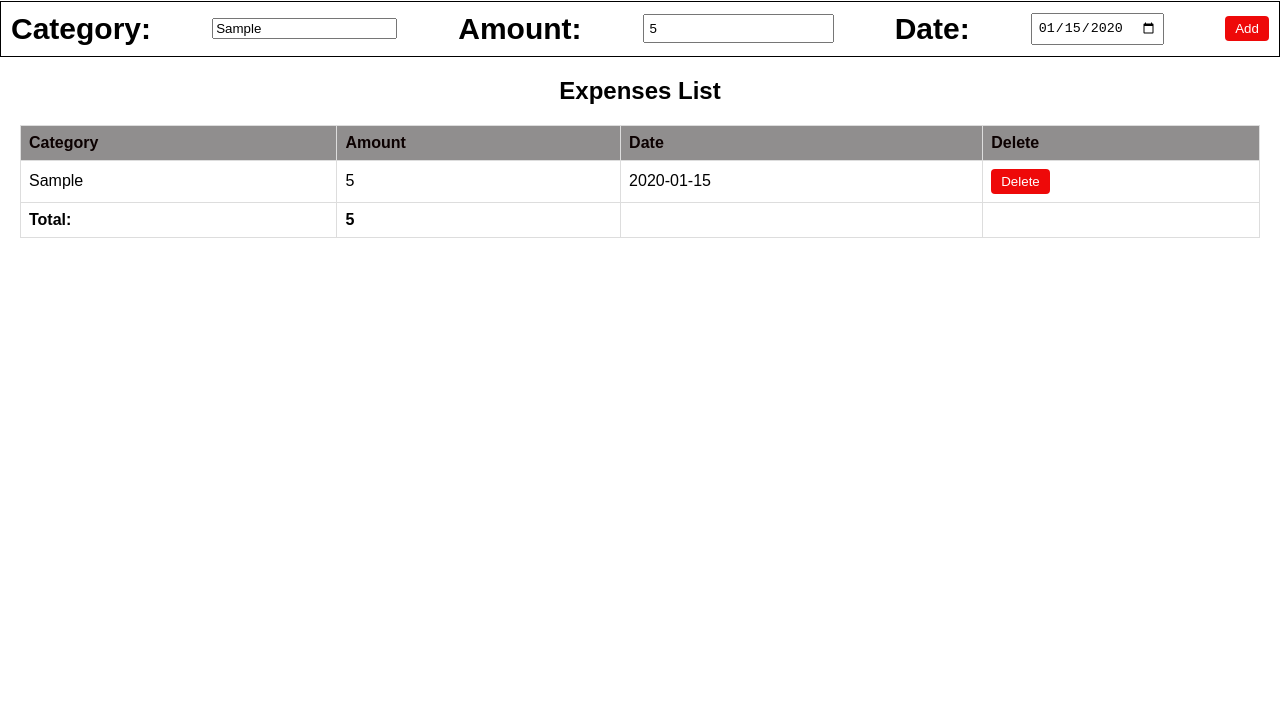
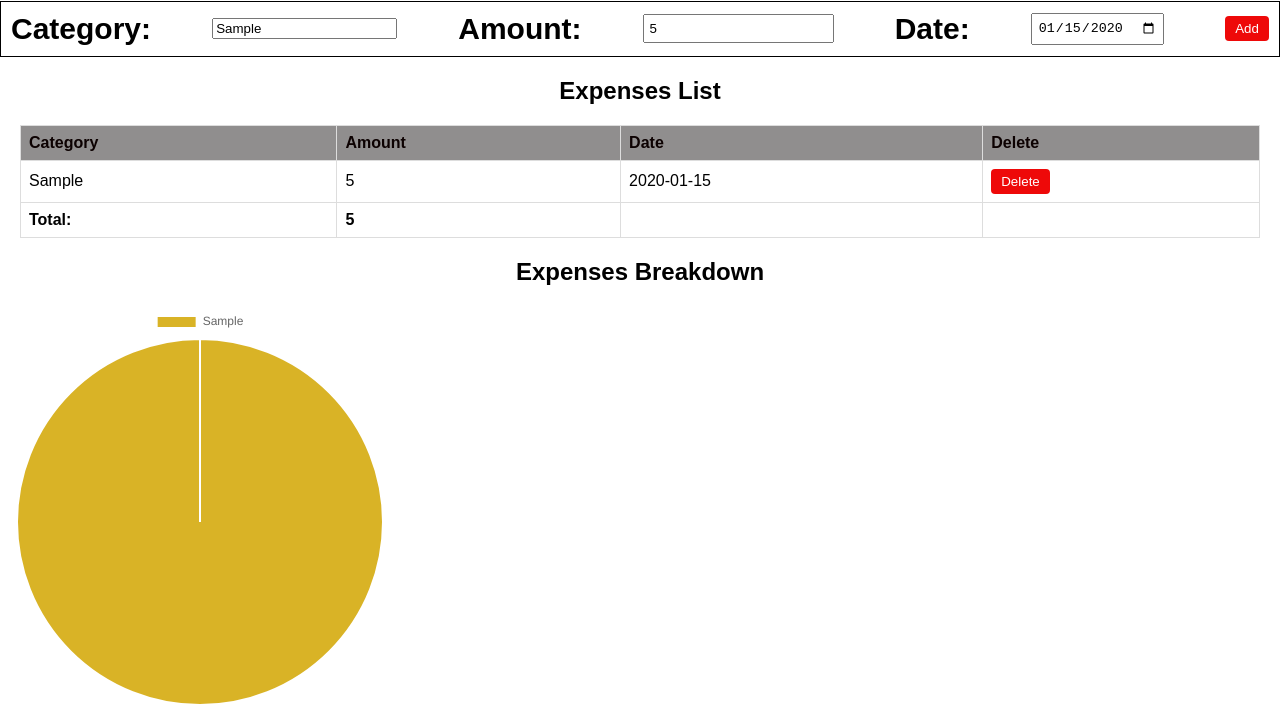
Before and after one commit to apenukonda/MoneyTracker, a plain HTML site: page index.html in a window 1280 px wide. Both pictures are taken after typing "Sample", "5", "2020-01-15" into the empty fields and a click on the button "Add". Shown: the part 79-800 px from the top of the page. Drawn offline with nearby package versions, Linux system fonts and the light colour scheme.

Commit message:
new commit

```diff
--- a/index.html
+++ b/index.html
@@ -5,6 +5,7 @@
     <meta name="viewport" content="width=device-width, initial-scale=1.0">
     <title>Money Tracker Website</title>
     <link rel="stylesheet" href="style.css">
+    <script src="https://cdn.jsdelivr.net/npm/chart.js"></script>
 </head>
 <body>
     <h1>Money Tracker Website</h1>
@@ -17,6 +18,7 @@
         <input type="date" id="date-input">
         <button id="add-btn">Add</button>
     </div>
+
     <div class="expenses-list">
         <h2>Expenses List</h2>
         <table>
@@ -28,9 +30,7 @@
                     <th>Delete</th>
                 </tr>
             </thead>
-            <tbody id="expense-table-body">
-
-            </tbody>
+            <tbody id="expense-table-body"></tbody>
             <tfoot>
                 <td>Total:</td>
                 <td id="total-amount"></td>
@@ -39,6 +39,12 @@
             </tfoot>
         </table>
     </div>
+
+    <div class="pie-chart-section">
+        <h2>Expenses Breakdown</h2>
+        <canvas id="expenses-pie-chart"style="width: 400px; height: 400px;"></canvas>
+    </div>
+
     <script src="script.js"></script>
 </body>
 </html>
--- a/script.js
+++ b/script.js
@@ -7,6 +7,55 @@ const dateInput = document.getElementById('date-input');
 const addBtn = document.getElementById('add-btn');
 const expenseTableBody = document.getElementById('expense-table-body');
 const totalAmountCell = document.getElementById('total-amount');
+const ctx = document.getElementById('expenses-pie-chart').getContext('2d');
+
+// Initialize the pie chart
+const pieChart = new Chart(ctx, {
+    type: 'pie',
+    data: {
+        labels: [],
+        datasets: [{
+            data: [],
+            backgroundColor: [],
+        }]
+    },
+    options: {
+        responsive: false,
+        plugins: {
+            legend: {
+                position: 'top',
+            },
+            tooltip: {
+                callbacks: {
+                    label: function(tooltipItem) {
+                        return tooltipItem.label + ': Rs.' + tooltipItem.raw.toFixed(2);
+                    }
+                }
+            }
+        }
+    }
+});
+
+function updatePieChart() {
+
+    const categories = {};
+    expenses.forEach(expense => {
+        if (!categories[expense.category]) {
+            categories[expense.category] = 0;
+        }
+        categories[expense.category] += expense.amount;
+    });
+
+    const chartLabels = Object.keys(categories);
+    const chartData = Object.values(categories);
+    const chartColors = chartLabels.map(() => `hsl(${Math.random() * 360}, 70%, 50%)`);
+
+    pieChart.data.labels = chartLabels;
+    pieChart.data.datasets[0].data = chartData;
+    pieChart.data.datasets[0].backgroundColor = chartColors;
+
+    pieChart.update();
+}
 
 addBtn.addEventListener('click', function () {
     const category = categoryInput.value.trim();
@@ -45,10 +94,14 @@ addBtn.addEventListener('click', function () {
         totalAmount -= expense.amount;
         totalAmountCell.textContent = totalAmount;
         expenseTableBody.removeChild(newRow);
+
+        updatePieChart();
     });
 
     categoryCell.textContent = expense.category;
     amountCell.textContent = expense.amount;
     dateCell.textContent = expense.date;
     deleteCell.appendChild(deleteBtn);
+
+    updatePieChart();
 });
```
